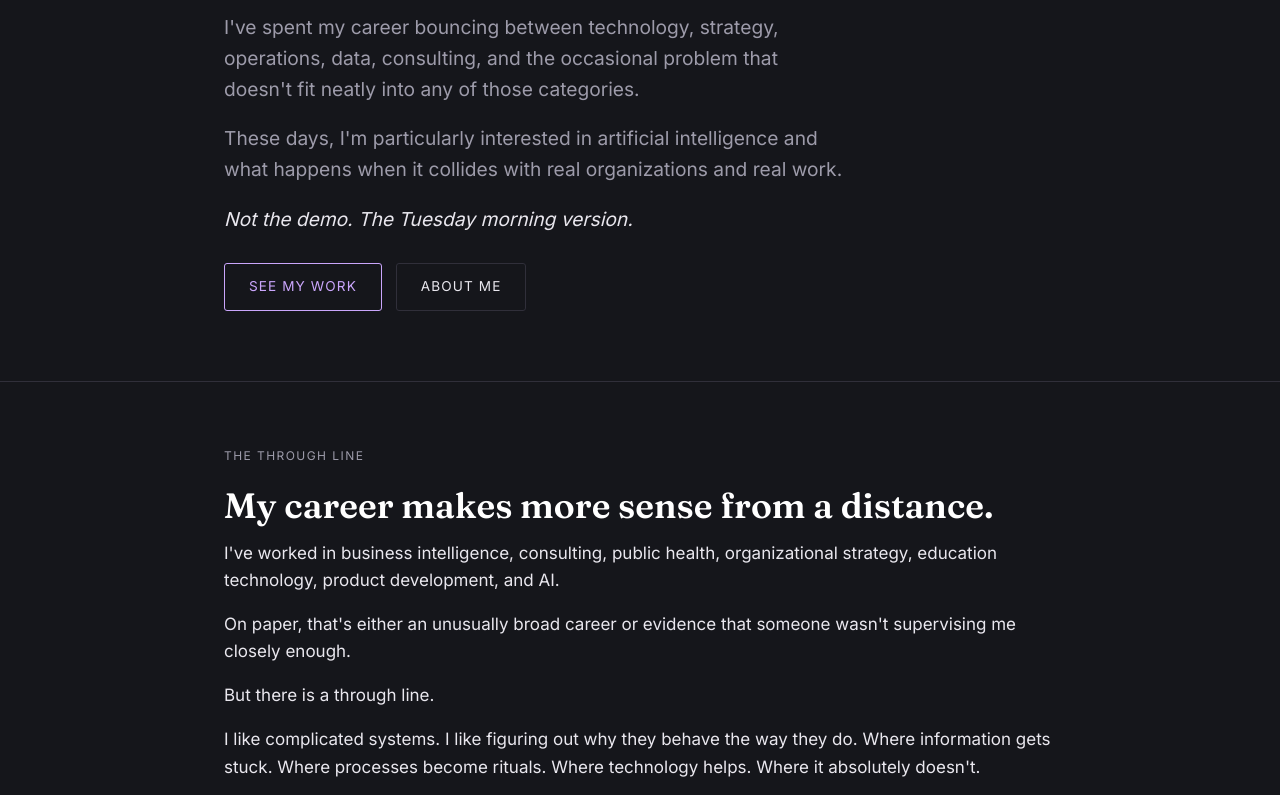
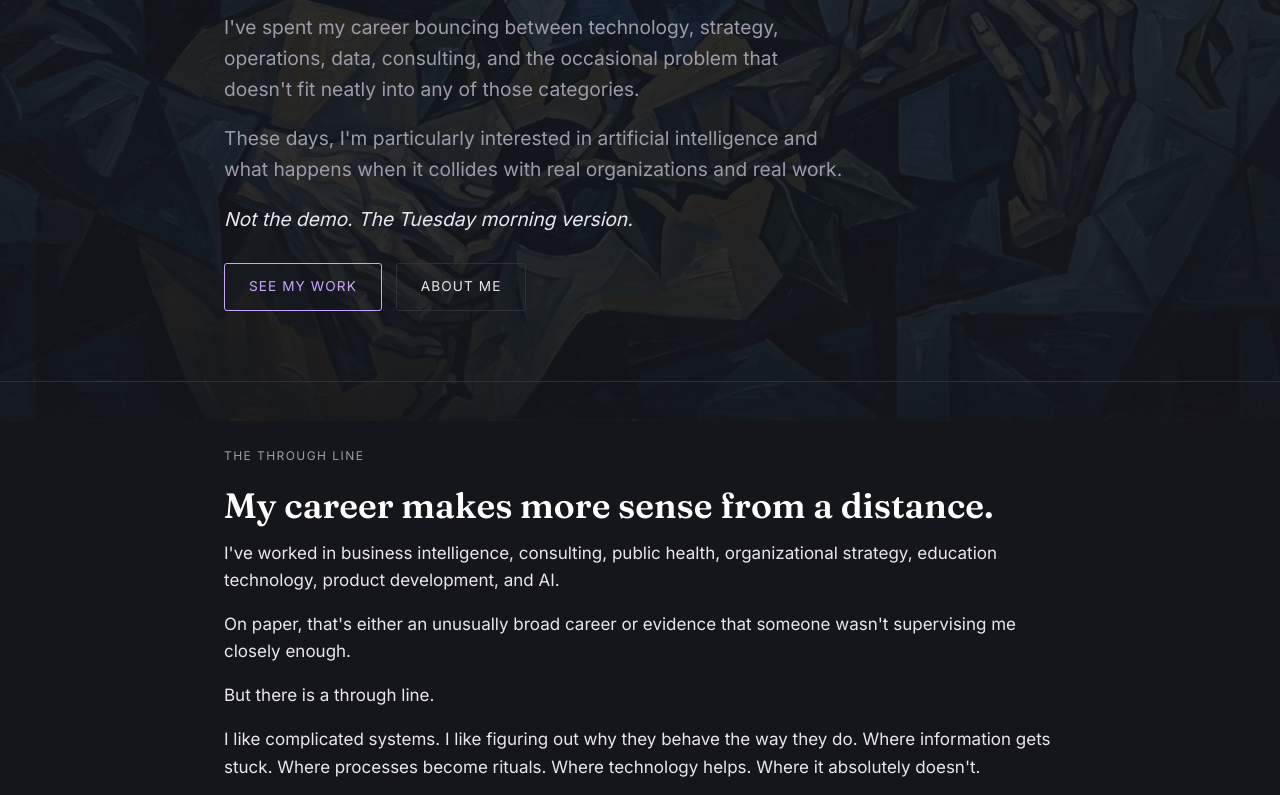
Before and after one commit to jasonmatthewhowes/namesakesite, a plain HTML site: page index.html in a window 1280 px wide. Shown: the part 379-1174 px from the top of the page. Drawn offline with Linux system fonts and the light colour scheme.

Commit message:
Add cubist blue-rose painting as a subtle fixed background across all pages
Ambient art layer behind everything (body::before, z-index -1, fixed so it
holds still while content scrolls). Kept at 0.10 opacity with a brightness/
saturate lift — the painting is dark-on-dark against #15161b, so plain low
opacity turned to mud; the filter keeps the bloom legible without pushing the
opacity up to where it competes with the type. Radial mask fades the edges,
and narrow screens ease off to 0.08 where cover crops hard into the image.

Page background color moves from body to html so the art layer paints above
it. Stylesheet cache-bust to v=6.

Co-Authored-By: Claude Opus 5 <noreply@anthropic.com>
Claude-Session: https://claude.ai/code/session_01QffHBki4TYqkc8LABtDzGY

```diff
--- a/css/style.css
+++ b/css/style.css
@@ -17,16 +17,46 @@
 
 * { box-sizing: border-box; }
 
-html { scroll-behavior: smooth; }
+html {
+  scroll-behavior: smooth;
+  background: var(--bg);
+}
 
 body {
   margin: 0;
-  background: var(--bg);
+  background: transparent;
   color: var(--ink);
   font-family: "Inter", -apple-system, BlinkMacSystemFont, "Segoe UI", sans-serif;
   font-size: 17px;
   line-height: 1.6;
   -webkit-font-smoothing: antialiased;
+}
+
+/* ---- ambient background art ----
+   Fixed painting layer sitting behind all content. Very low opacity —
+   present as texture, never as competition for the type. ---- */
+
+body::before {
+  content: "";
+  position: fixed;
+  inset: 0;
+  z-index: -1;
+  pointer-events: none;
+  background-image: url("../assets/web/bluerose-bg.webp");
+  background-size: cover;
+  background-position: center center;
+  background-repeat: no-repeat;
+  opacity: 0.10;
+  /* the painting is dark-on-dark; lift it so the bloom is legible at low opacity */
+  filter: brightness(1.5) saturate(1.4);
+  /* fade the edges so the composition drifts off rather than framing the page */
+  -webkit-mask-image: radial-gradient(ellipse 120% 100% at 50% 42%, #000 35%, rgba(0, 0, 0, 0.35) 75%, transparent 100%);
+  mask-image: radial-gradient(ellipse 120% 100% at 50% 42%, #000 35%, rgba(0, 0, 0, 0.35) 75%, transparent 100%);
+}
+
+/* narrow screens crop hard into the image; ease off so it reads as texture */
+@media (max-width: 700px) {
+  body::before { opacity: 0.08; }
 }
 
 h1, h2, h3 {
--- a/index.html
+++ b/index.html
@@ -22,7 +22,7 @@
 <link rel="preconnect" href="https://fonts.googleapis.com">
 <link rel="preconnect" href="https://fonts.gstatic.com" crossorigin>
 <link href="https://fonts.googleapis.com/css2?family=Fraunces:wght@500;600;700&family=Inter:wght@400;500;600&display=swap" rel="stylesheet">
-<link rel="stylesheet" href="css/style.css?v=5">
+<link rel="stylesheet" href="css/style.css?v=6">
 </head>
 <body>
 
```
Also changed, not shown: about.html (+1 -1 lines), contact.html (+1 -1 lines), work.html (+1 -1 lines), assets/bluerose.jpeg (added), assets/web/bluerose-bg.webp (added).
